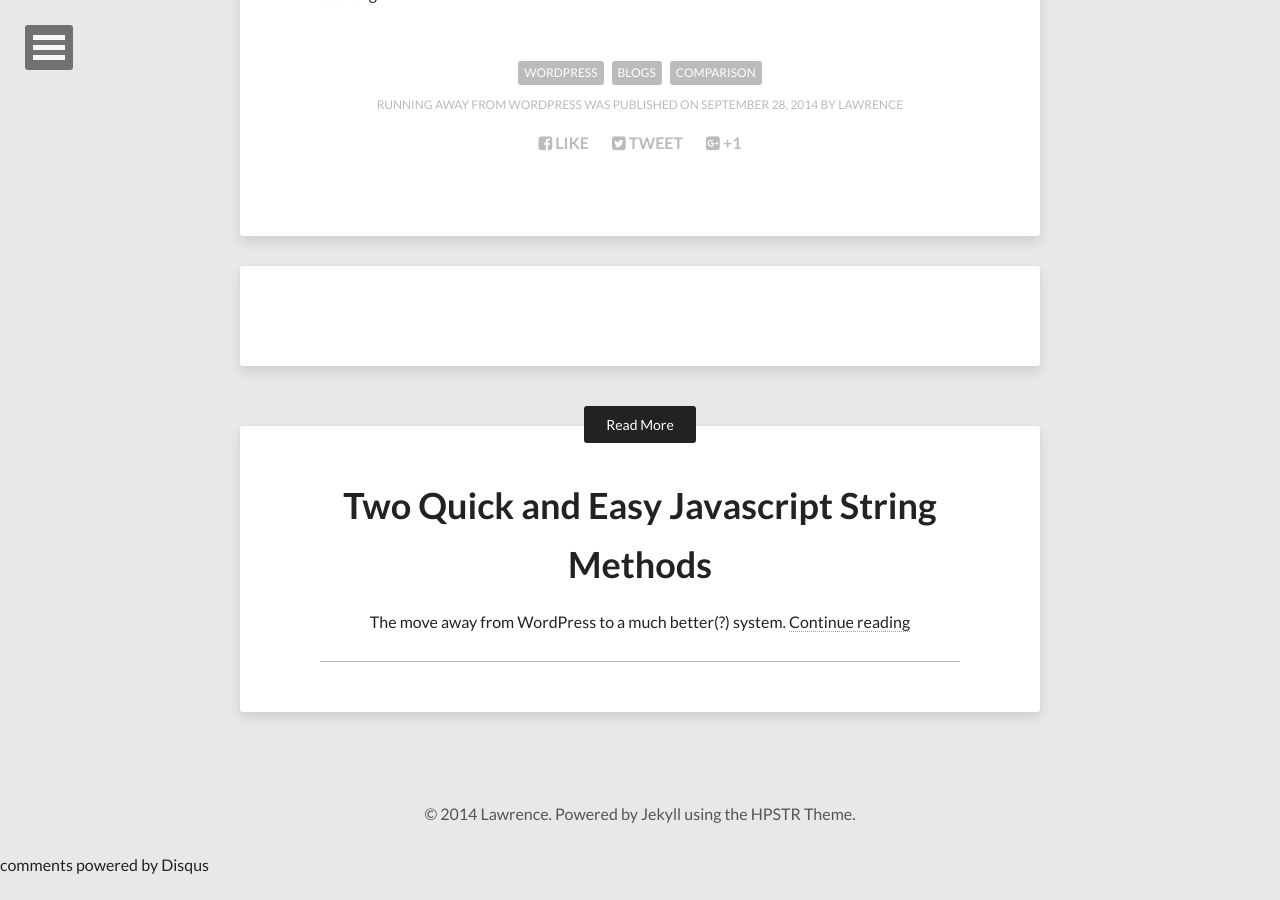
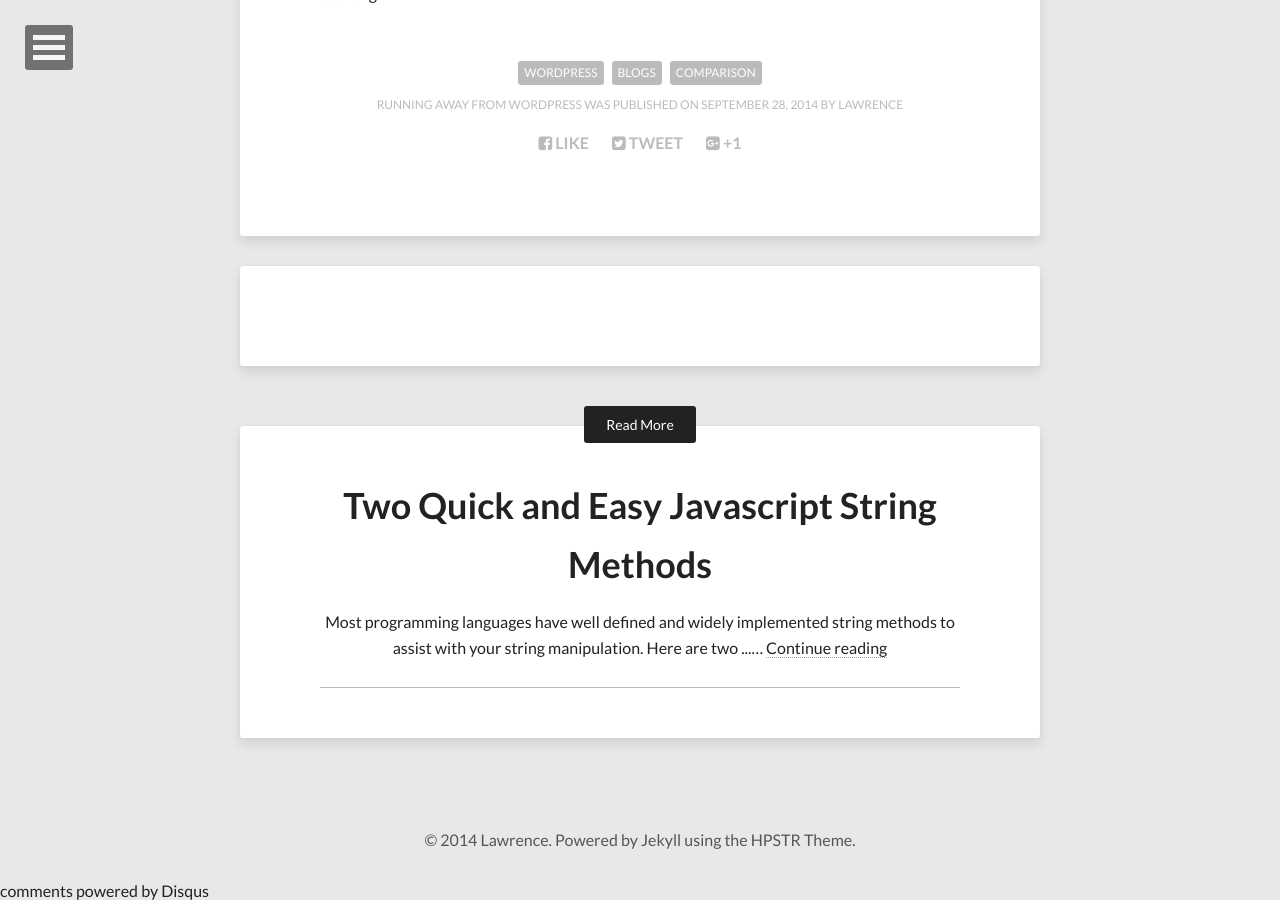
Before and after one commit to onmylemon/onmylemon.github.io, a Jekyll site: the page built from _posts/2014-09-28-running-away-from-wordpress.md, in a window 1280 px wide and 900 px high, scrolled down 1645 px. Built offline with Jekyll 4.4.1, drawn with Linux system fonts in a browser that asks for light colours; nearby versions of some CDN libraries; comment, search, counter and statistics services are not loaded; before the commit the page ends 2519 px from its top, so only the background shows below that.

Commit message:
Removes incorrect description

```diff
--- a/_posts/2014-06-25-two-quick-and-easy-javascript-string-methods.md
+++ b/_posts/2014-06-25-two-quick-and-easy-javascript-string-methods.md
@@ -1,7 +1,6 @@
 ---
 layout: post
 title: Two Quick and Easy Javascript String Methods
-description: "The move away from WordPress to a much better(?) system."
 tags: [javascript, ninja code, snippets]
 image:
   feature: featured/2014-06-25-two-quick-and-easy-javascript-string-methods.png
```
